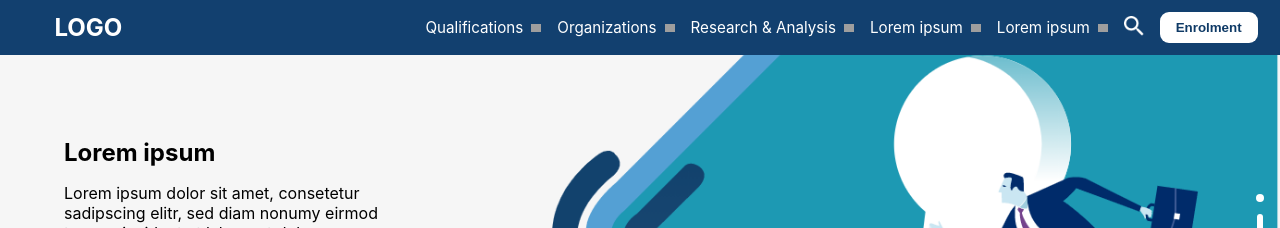
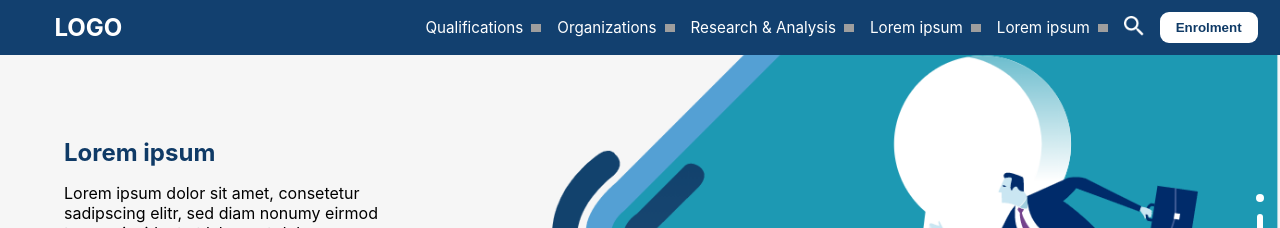
Before and after one commit to sandipsharma0208/Toggle-Head, a React (Create React App) app: page / in a window 1280 px wide. Shown: the top 228 px of the page. Built offline with nearby package versions, Linux system fonts and the light colour scheme; grey boxes are pictures that could not be loaded.

Commit message:
fix: title color

```diff
--- a/src/App.css
+++ b/src/App.css
@@ -729,6 +729,7 @@
   word-wrap: break-word;
   margin-bottom: 0.5rem;
   text-align: justify;
+  color: #0f3a66;
 }
 .carousel-caption p {
   font-size: 1rem;
```
